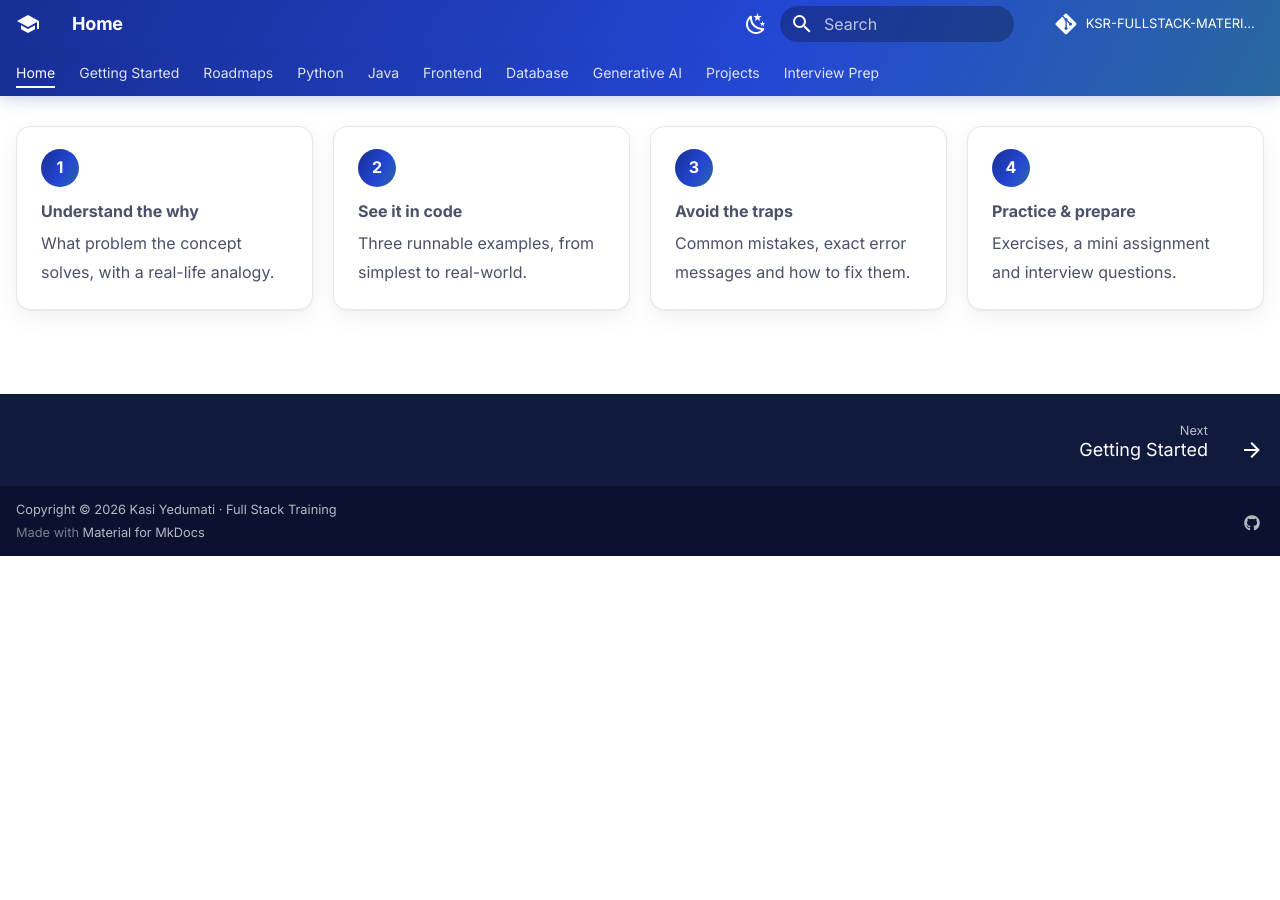
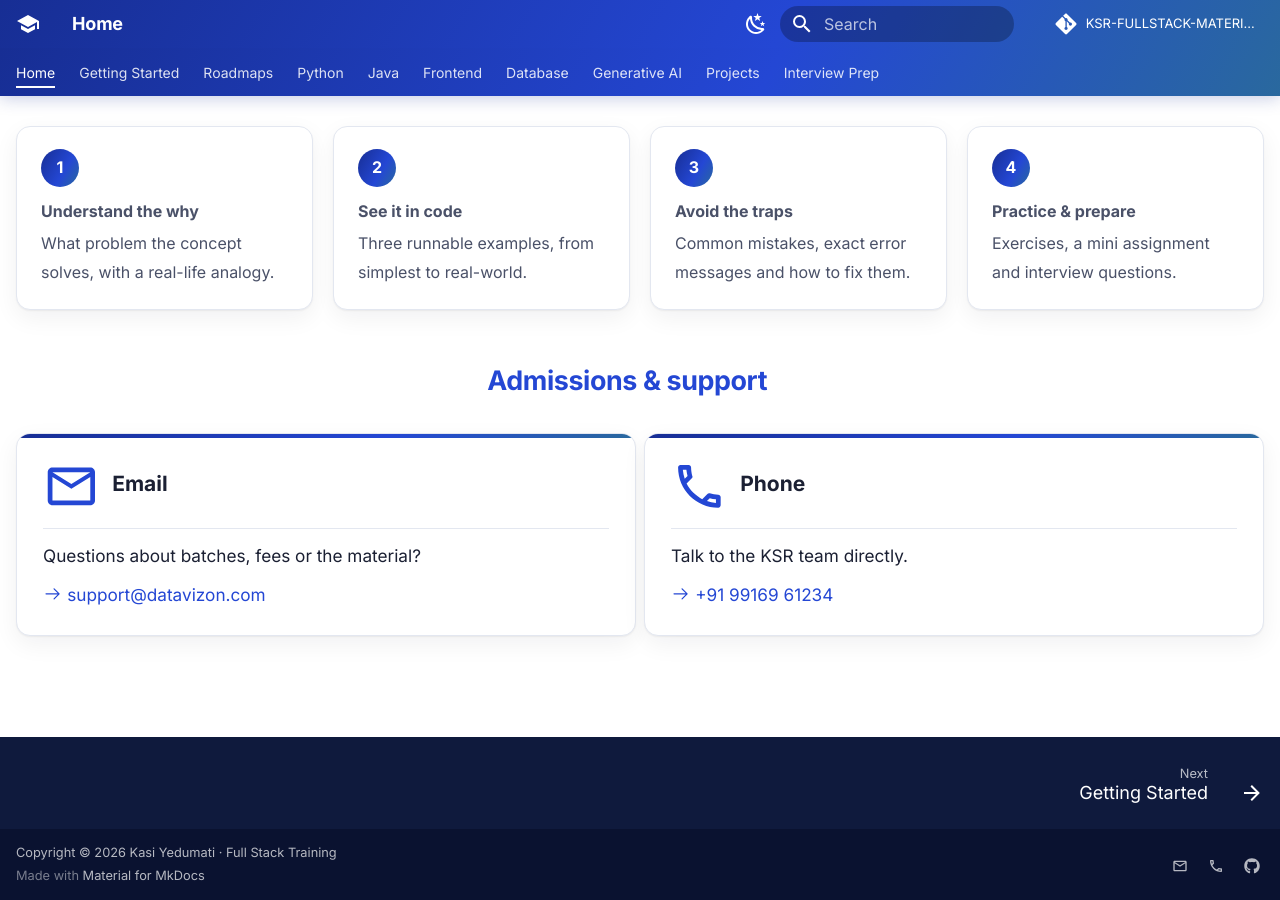
Before and after one commit to kyedumati/KASI-FULLSTACK-MATERIAL, an MkDocs documentation site: the page built from docs/index.md, in a window 1280 px wide and 900 px high, scrolled down 1404 px. Built offline with MkDocs 1.6.1 and Material for MkDocs 9.7.7, drawn with Linux system fonts in a browser that asks for light colours; comment, search, counter and statistics services are not loaded; before the commit the page ends 1960 px from its top, so only the background shows below that.

Commit message:
Add admissions and support contact details
Co-Authored-By: Claude Opus 5.5 <noreply@anthropic.com>

```diff
--- a/docs/index.md
+++ b/docs/index.md
@@ -94,3 +94,25 @@ Common mistakes, exact error messages and how to fix them.</div>
 
 Exercises, a mini assignment and interview questions.</div>
 </div>
+
+## Admissions & support { .ksr-section-title }
+
+<div class="grid cards" markdown>
+
+-   :material-email-outline:{ .lg } **Email**
+
+    ---
+
+    Questions about batches, fees or the material?
+
+    [:octicons-arrow-right-24: support@datavizon.com](mailto:support@datavizon.com)
+
+-   :material-phone-outline:{ .lg } **Phone**
+
+    ---
+
+    Talk to the KSR team directly.
+
+    [:octicons-arrow-right-24: +91 99169 61234](tel:+919916961234)
+
+</div>
--- a/mkdocs.yml
+++ b/mkdocs.yml
@@ -51,6 +51,12 @@ theme:
 
 extra:
   social:
+    - icon: material/email-outline
+      link: mailto:support@datavizon.com
+      name: support@datavizon.com
+    - icon: material/phone-outline
+      link: tel:+919916961234
+      name: +91 99169 61234
     - icon: fontawesome/brands/github
       link: https://github.com/kyedumati/KSR-FULLSTACK-MATERIAL
       name: Source on GitHub
```
